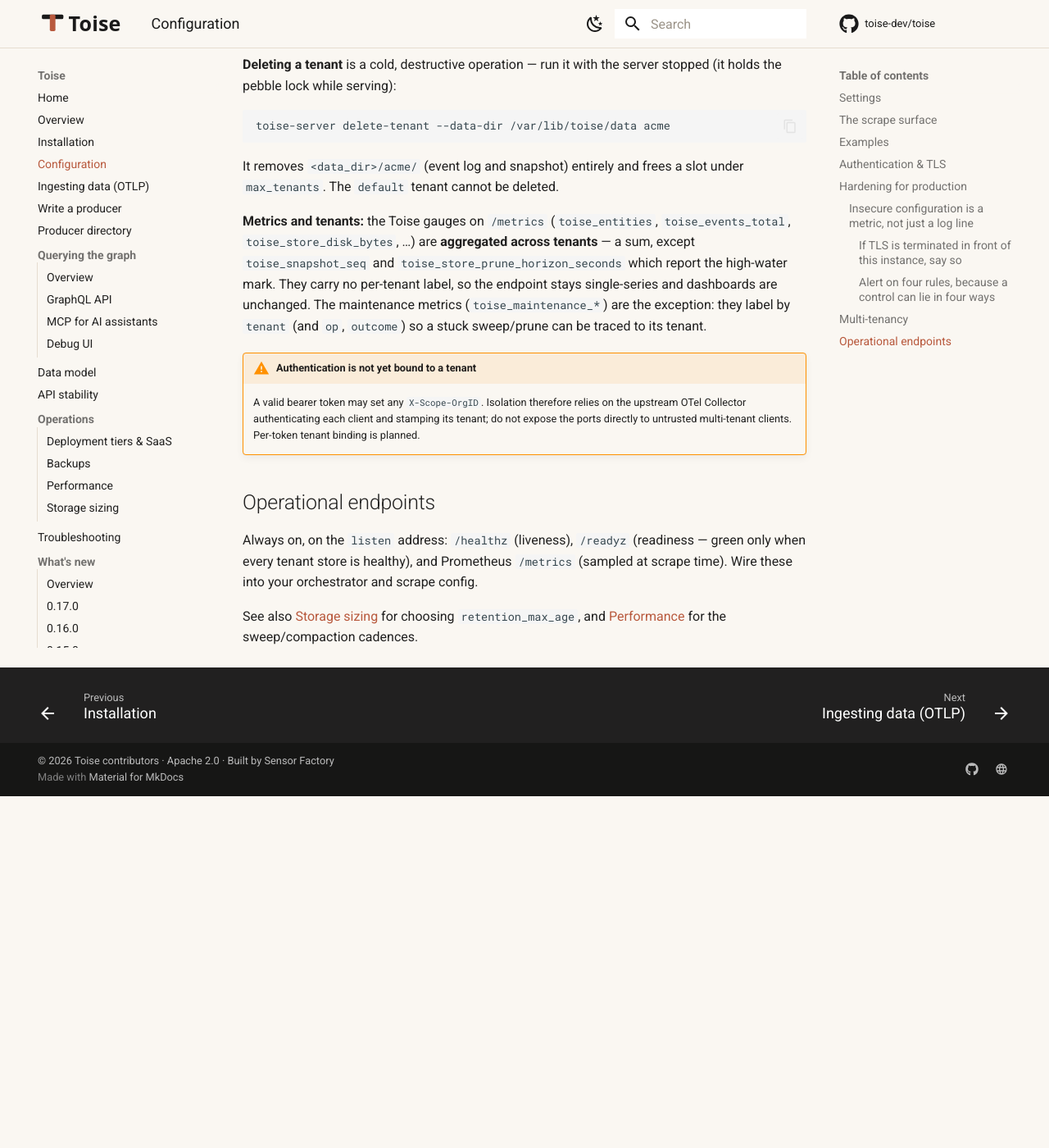
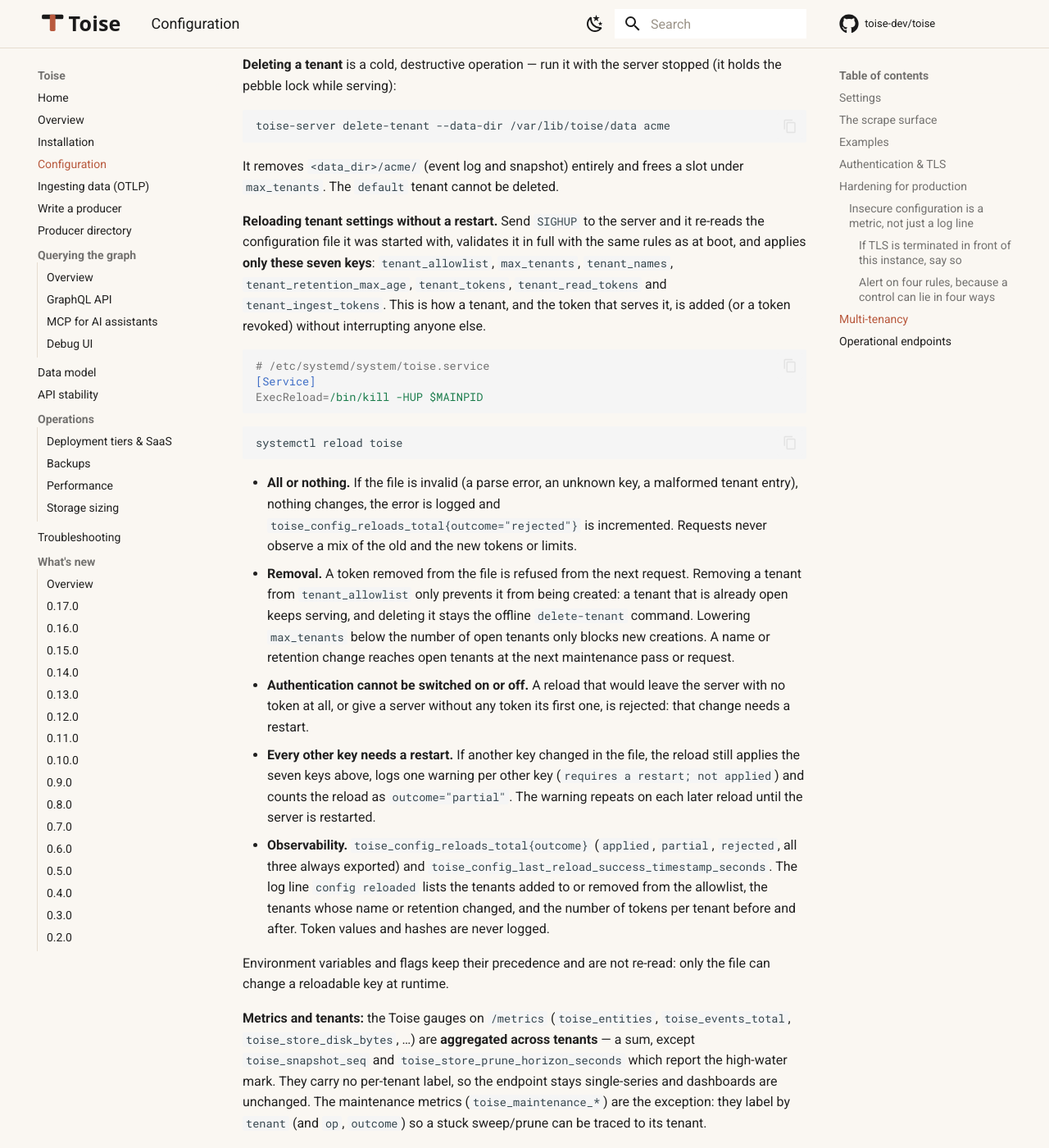
Before and after one commit to toise-dev/toise, an MkDocs documentation site: the page built from docs/user-guide/docs/configuration.md, in a window 1280 px wide and 1400 px high, scrolled down 11897 px. Shown: the whole window at 82% size. Built offline with MkDocs 1.6.1 and Material for MkDocs 9.7.7, drawn with Linux system fonts in a browser that asks for light colours; comment, search, counter and statistics services are not loaded; the version menu is left out; before the commit the page ends 12868 px from its top, so only the background shows below that.

Commit message:
docs: describe reloading tenant settings on SIGHUP
Refs #638

````diff
--- a/docs/user-guide/docs/configuration.md
+++ b/docs/user-guide/docs/configuration.md
@@ -353,6 +353,52 @@ toise-server delete-tenant --data-dir /var/lib/toise/data acme
 It removes `<data_dir>/acme/` (event log and snapshot) entirely and frees a slot
 under `max_tenants`. The `default` tenant cannot be deleted.
 
+**Reloading tenant settings without a restart.** Send `SIGHUP` to the server and
+it re-reads the configuration file it was started with, validates it in full with
+the same rules as at boot, and applies **only these seven keys**:
+`tenant_allowlist`, `max_tenants`, `tenant_names`, `tenant_retention_max_age`,
+`tenant_tokens`, `tenant_read_tokens` and `tenant_ingest_tokens`. This is how a
+tenant, and the token that serves it, is added (or a token revoked) without
+interrupting anyone else.
+
+```ini
+# /etc/systemd/system/toise.service
+[Service]
+ExecReload=/bin/kill -HUP $MAINPID
+```
+
+```sh
+systemctl reload toise
+```
+
+- **All or nothing.** If the file is invalid (a parse error, an unknown key, a
+  malformed tenant entry), nothing changes, the error is logged and
+  `toise_config_reloads_total{outcome="rejected"}` is incremented. Requests never
+  observe a mix of the old and the new tokens or limits.
+- **Removal.** A token removed from the file is refused from the next request.
+  Removing a tenant from `tenant_allowlist` only prevents it from being created: a
+  tenant that is already open keeps serving, and deleting it stays the offline
+  `delete-tenant` command. Lowering `max_tenants` below the number of open tenants
+  only blocks new creations. A name or retention change reaches open tenants at
+  the next maintenance pass or request.
+- **Authentication cannot be switched on or off.** A reload that would leave the
+  server with no token at all, or give a server without any token its first one,
+  is rejected: that change needs a restart.
+- **Every other key needs a restart.** If another key changed in the file, the
+  reload still applies the seven keys above, logs one warning per other key
+  (`requires a restart; not applied`) and counts the reload as
+  `outcome="partial"`. The warning repeats on each later reload until the server
+  is restarted.
+- **Observability.** `toise_config_reloads_total{outcome}` (`applied`, `partial`,
+  `rejected`, all three always exported) and
+  `toise_config_last_reload_success_timestamp_seconds`. The log line `config
+  reloaded` lists the tenants added to or removed from the allowlist, the tenants
+  whose name or retention changed, and the number of tokens per tenant before and
+  after. Token values and hashes are never logged.
+
+Environment variables and flags keep their precedence and are not re-read: only
+the file can change a reloadable key at runtime.
+
 **Metrics and tenants:** the Toise gauges on `/metrics` (`toise_entities`,
 `toise_events_total`, `toise_store_disk_bytes`, …) are **aggregated across
 tenants** — a sum, except `toise_snapshot_seq` and `toise_store_prune_horizon_seconds`
````
Also changed, not shown: docs/user-guide/docs/operations/saas.md (+1 -0 lines), CHANGELOG.md.
